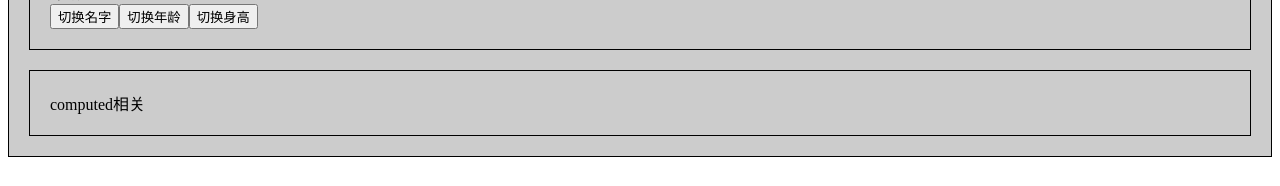
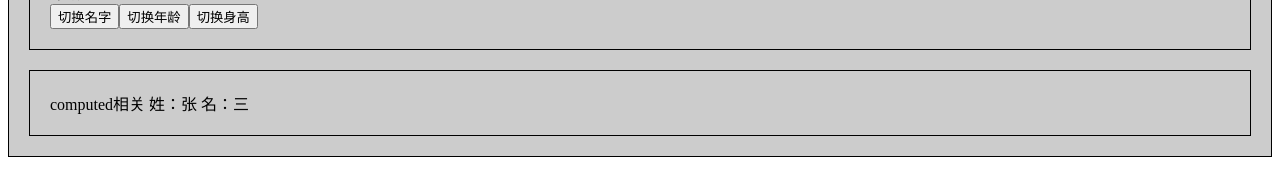
Before and after one commit to xiaodongxier/vue3_vite_ts_202401, a Vue app: page / in a window 1280 px wide. Shown: the part 381-567 px from the top of the page. Built offline with nearby package versions, Linux system fonts and the light colour scheme.

Commit message:
note-sync syncing

```diff
--- a/src/components/computed.vue
+++ b/src/components/computed.vue
@@ -1,7 +1,8 @@
 <template>
   <div class="child-wrap">
     {{ title }}
-
+    姓：{{ info.firstName }}
+    名：{{ info.lastName }}
 
 
   </div>
@@ -13,7 +14,7 @@ const title = ref("computed相关")
 const info = reactive({
   title: "computed",
   firstName: "张",
-  lastNamr: "三",
+  lastName: "三",
 })
 
 </script>
```
